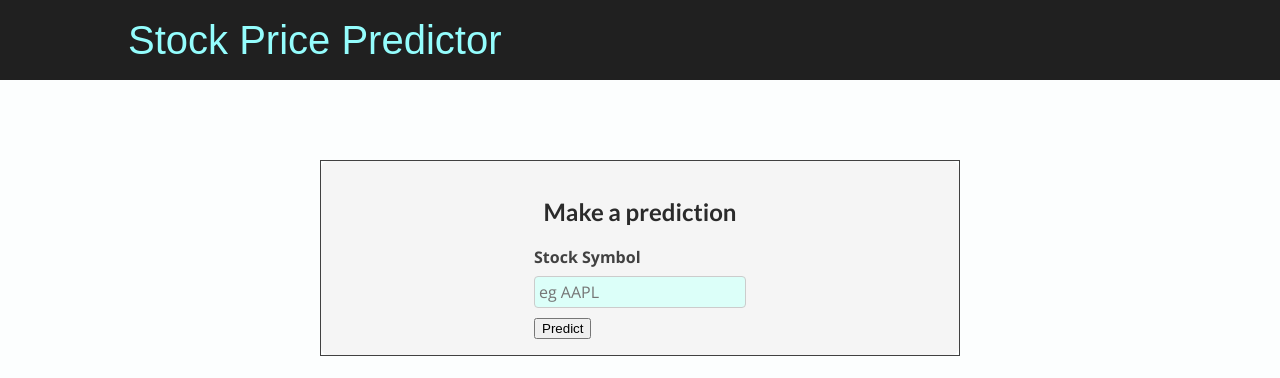
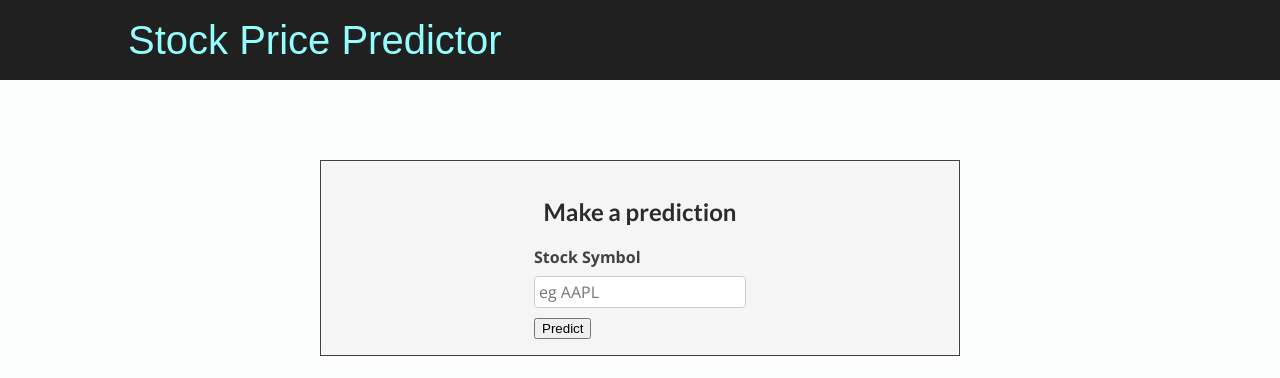
Before and after one commit to benAkehurst/stock-price-predictor-ui, a Next.js app: page / in a window 1280 px wide. Shown: the top 378 px of the page. Built offline with nearby package versions, Linux system fonts and the light colour scheme.

Commit message:
remove background colour styling

```diff
--- a/components/prediction-items/make-prediction.module.css
+++ b/components/prediction-items/make-prediction.module.css
@@ -44,7 +44,6 @@
   border-radius: 4px;
   border: 1px solid #ccc;
   width: 100%;
-  background-color: #dcfff9;
 }
 
 .form button {
```
